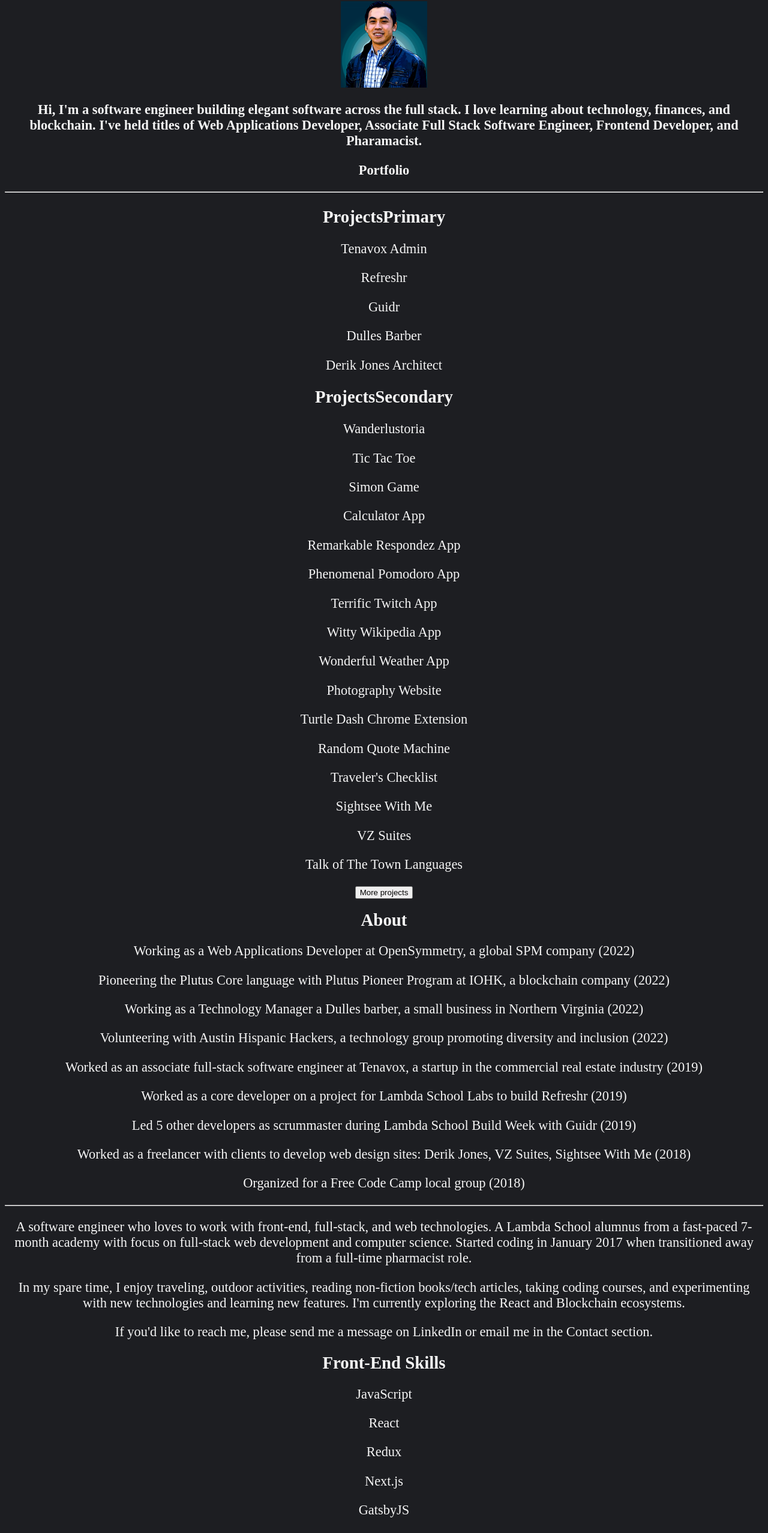
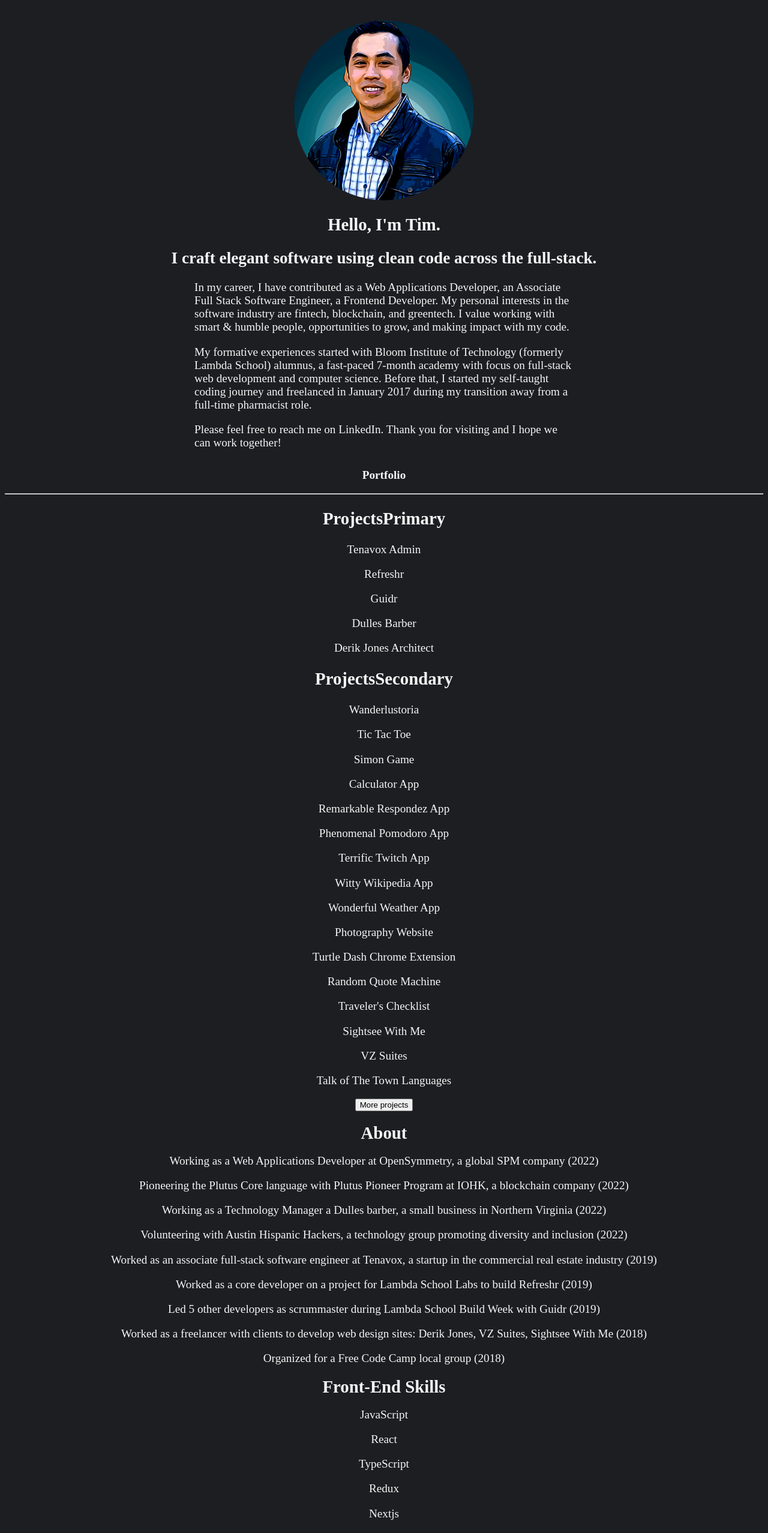
Before and after one commit to timOTdev/thDev3, a Next.js app: page / in a window 1280 px wide. Shown: the part 200-2755 px from the top of the page at 60% size. Built offline with nearby package versions, Linux system fonts and the light colour scheme.

Commit message:
Add Introduction styles

```diff
--- a/assets/GlobalData.tsx
+++ b/assets/GlobalData.tsx
@@ -232,6 +232,12 @@
   },
 ];
 
+export const introduction = [
+  'In my career, I have contributed as a Web Applications Developer, an Associate Full Stack Software Engineer, a Frontend Developer. My personal interests in the software industry are fintech, blockchain, and greentech. I value working with smart & humble people, opportunities to grow, and making impact with my code.',
+  'My formative experiences started with Bloom Institute of Technology (formerly Lambda School) alumnus, a fast-paced 7-month academy with focus on full-stack web development and computer science. Before that, I started my self-taught coding journey and freelanced in January 2017 during my transition away from a full-time pharmacist role.',
+  'Please feel free to reach me on LinkedIn. Thank you for visiting and I hope we can work together!',
+];
+
 export const aboutHistory = [
   'Working as a Web Applications Developer at OpenSymmetry, a global SPM company (2022)',
   'Pioneering the Plutus Core language with Plutus Pioneer Program at IOHK, a blockchain company (2022)',
@@ -244,29 +250,26 @@
   'Organized for a Free Code Camp local group (2018)',
 ];
 
-export const aboutDescription = [
-  'A software engineer who loves to work with front-end, full-stack, and web technologies. A Lambda School alumnus from a fast-paced 7-month academy with focus on full-stack web development and computer science. Started coding in January 2017 when transitioned away from a full-time pharmacist role.',
-  "In my spare time, I enjoy traveling, outdoor activities, reading non-fiction books/tech articles, taking coding courses, and experimenting with new technologies and learning new features. I'm currently exploring the React and Blockchain ecosystems.",
-  "If you'd like to reach me, please send me a message on LinkedIn or email me in the Contact section.",
-];
-
 export const skills = {
   frontEnd: [
     'JavaScript',
     'React',
+    'TypeScript',
     'Redux',
-    'Next.js',
-    'GatsbyJS',
+    'Nextjs',
     'Styled Components',
     'Flexbox',
+    'GatsbyJS',
     'Sass/CSS',
     'HTML',
   ],
   backEnd: [
-    'Node.js/Express.js',
+    'Node.js',
+    'Express.js',
     'RESTful Architecture/APIs',
     'SQL/PostgreSQL',
     'MongoDB',
+    'PHP',
     'Netlify',
     'Heroku',
     'Python/Django',
@@ -274,8 +277,8 @@
   ],
   other: [
     'Git/Github',
+    'Cypress',
     'Jest',
-    'Cypress',
     'CircleCI',
     'Yarn/NPM',
     'Auth0',
--- a/assets/GlobalStyles.tsx
+++ b/assets/GlobalStyles.tsx
@@ -95,8 +95,8 @@
     @media (min-width: 320px) {
       font-size: 1.2rem;
     }
-    @media (min-width: 768px) {
-      font-size: 1.4rem;
+    @media (min-width: 2568px) {
+      font-size: 1.6rem;
     }
   }
   a {
--- a/components/About.tsx
+++ b/components/About.tsx
@@ -1,13 +1,9 @@
-import { aboutHistory, aboutDescription } from '../assets/GlobalData';
+import { aboutHistory } from '../assets/GlobalData';
 export default () => (
   <>
     <h1>About</h1>
     {aboutHistory.map((item) => (
       <p>{item}</p>
     ))}
-    <hr />
-    {aboutDescription.map((item) => (
-      <p>{item}</p>
-    ))}
   </>
 );
--- a/components/Introduction.tsx
+++ b/components/Introduction.tsx
@@ -1,21 +1,59 @@
 import styled from 'styled-components';
 import Image from 'next/image';
+import { introduction } from '../assets/GlobalData';
 
-const P1 = styled.p`
-  font-weight: 700;
-  color: ${({ theme }) => theme.textColor};
+const Section = styled.section`
+  margin: 2rem 0;
+  img {
+    width: 100%;
+    height: 100%;
+  }
+`;
+const ImageContainer = styled.div`
+  position: relative;
+  width: 300px;
+  height: 300px;
+  margin: 0 auto;
+`;
+const Image1 = styled(Image)`
+  border-radius: 50%;
+`;
+const HeaderContainer = styled.div`
+  max-width: 90%;
+  margin: 0 auto;
+  text-align: center;
+`;
+const TextContainer = styled.div`
+  margin: 0 auto;
+  max-width: 90%;
+  text-align: left;
+  @media (min-width: 768px) {
+    max-width: 90%;
+  }
+  @media (min-width: 768px) {
+    max-width: 50%;
+  }
 `;
 
 export default function Introduction() {
   return (
-    <section>
-      <Image priority src='/images/profile.png' height={144} width={144} />
-      <P1>
-        Hi, I'm a software engineer building elegant software across the full
-        stack. I love learning about technology, finances, and blockchain. I've
-        held titles of Web Applications Developer, Associate Full Stack Software
-        Engineer, Frontend Developer, and Pharamacist.
-      </P1>
-    </section>
+    <Section>
+      <ImageContainer>
+        <Image1 priority src='/images/profile.png' layout='fill' />
+      </ImageContainer>
+      <HeaderContainer>
+        <h1>Hello, I'm Tim.</h1>
+        <h2>
+          I craft elegant software using clean code across the full-stack.
+        </h2>
+      </HeaderContainer>
+      <TextContainer>
+        {introduction.map((text, index) => (
+          <div key={index}>
+            <p>{text}</p>
+          </div>
+        ))}
+      </TextContainer>
+    </Section>
   );
 }
```
